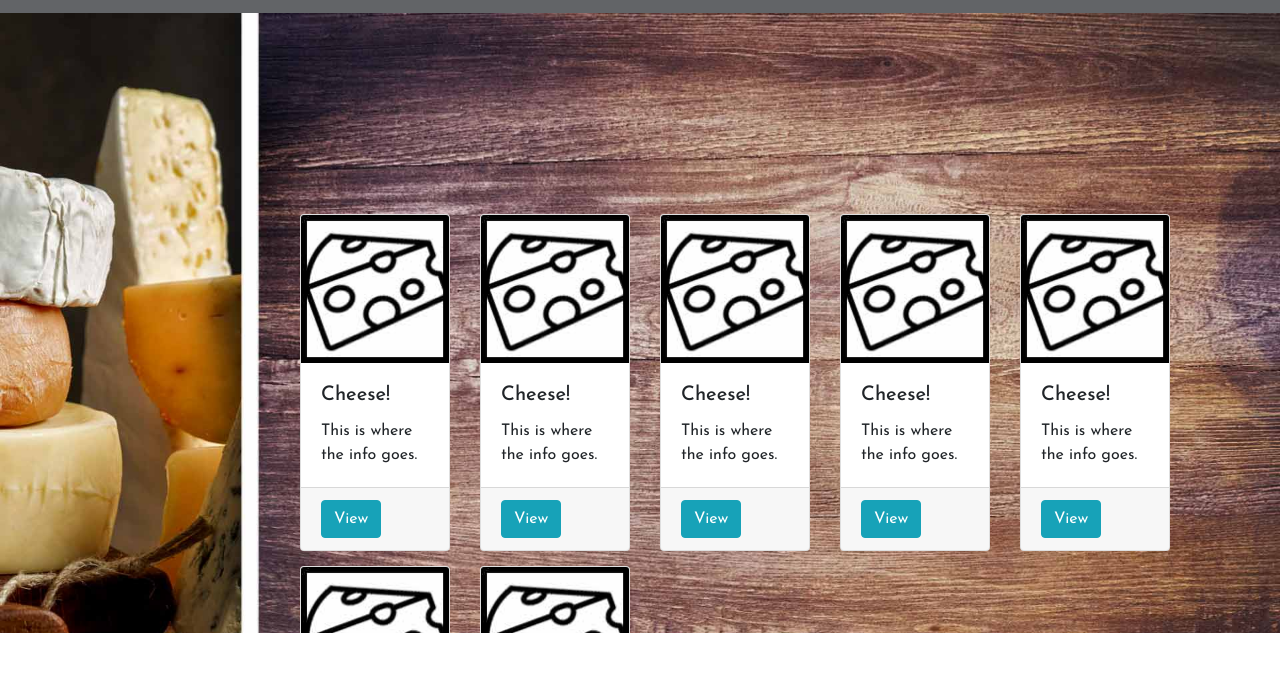
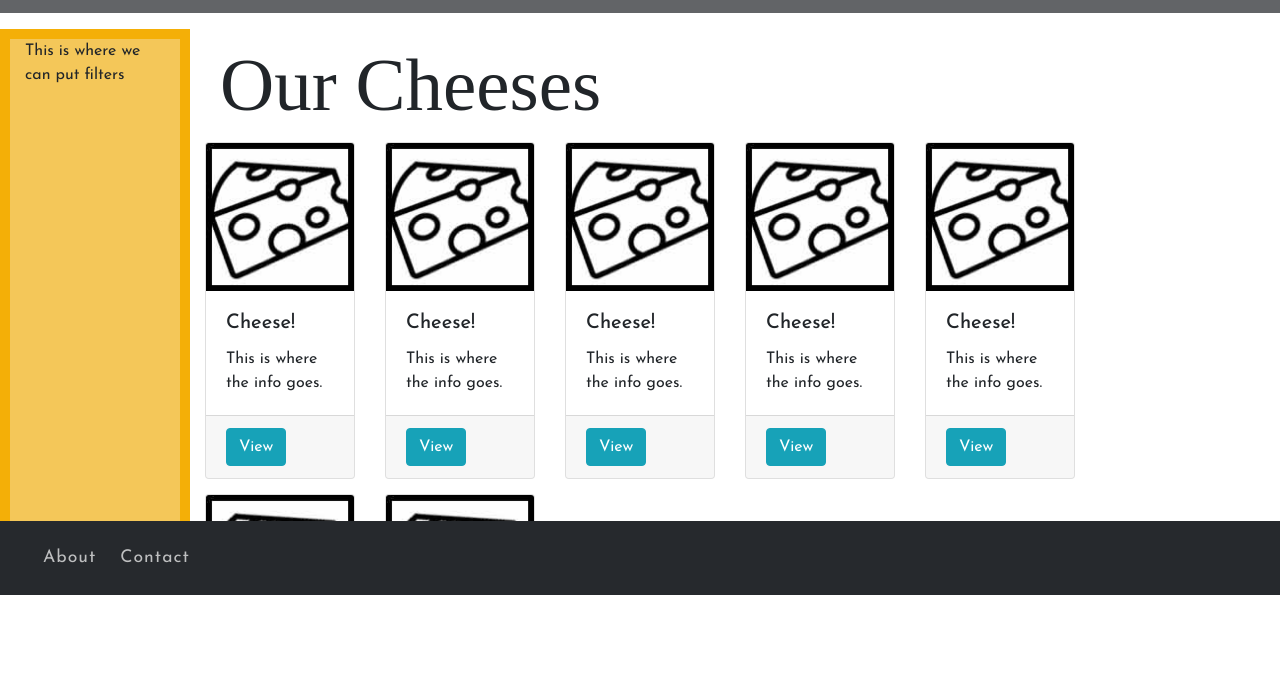
Before and after one commit to Thee-Four-Musketeers/grace, a React app: page /cheeses in a window 1280 px wide. Shown: the part 99-795 px from the top of the page. Built offline with nearby package versions, Linux system fonts and the light colour scheme; a web font is replaced by a local one.

Commit message:
changes to Cheeses and home pages.

```diff
--- a/src/components/App.css
+++ b/src/components/App.css
@@ -1,3 +1,3 @@
-main {
+/* main {
     min-height: 800px;
-}
+} */
--- a/src/pages/Cheeses.css
+++ b/src/pages/Cheeses.css
@@ -4,19 +4,21 @@
 @import url('https://fonts.googleapis.com/css2?family=Oleo+Script+Swash+Caps:wght@700&display=swap');
 /* font-family: 'Oleo Script Swash Caps', cursive; */
 
-#cheeseBackground {
-    background-image: url('/images/CheeseBackground.jpg');
-    background-repeat: no-repeat;
-    background-size: cover;
-    height: 100vh;
-    margin-top:112px;
+.cheeseWrapper {
+    padding-top: 10%;
+    overflow-y: scroll;
+    max-height: 620px;
 }
 
-#cheeseBackground {
-    padding-top: 201px;
-    padding-left: 285px;
-    overflow-y: scroll;
-    max-height: 620px;
+.cheeseHeader {
+    font-family: 'Oleo Script Swash Caps', cursive;
+    font-size: 75px;
+    padding-left: 30px;
+}
+
+.cheeseSider {
+    border: 10px #f4af07 solid;
+background-color: #f4c759;
 }
 
 .card {
@@ -29,3 +31,10 @@
     margin-bottom: 15px;
     margin-left: 15px;
 }
+
+.productsContainer {
+        width: 100%;
+        padding-right: 15px;
+        margin-right: auto;
+        margin-left: 0;
+}
--- a/src/pages/Cheeses.js
+++ b/src/pages/Cheeses.js
@@ -8,8 +8,13 @@ import { Card, CardDeck, Button } from 'react-bootstrap';
 const Cheeses = () => {
     return (
         <>
-            <div id="cheeseBackground" className="CheeseWrapper">
+            <div className="cheeseWrapper">
                 <Container className="productsContainer">
+
+                    <Row>
+                        <Col xs lg="2" className="cheeseSider">This is where we can put filters</Col>
+                        <Col>
+                            <Row className="cheeseHeader">Our Cheeses</Row>
                             <CardDeck>
                                 <Card>
                                     <Card.Img variant="top" src="images/placeholder.jpg" />
@@ -91,8 +96,10 @@ const Cheeses = () => {
                                     </Card.Footer>
                                 </Card>
                             </CardDeck>
+                        </Col>
+                    </Row>
+                </Container>
 
-                </Container>
             </div>
         </>
     )
--- a/src/pages/Home.css
+++ b/src/pages/Home.css
@@ -18,7 +18,8 @@
     max-width: 800px;
     padding: 2rem 4rem;
     text-align: center;
-    width:   100%;
+    width: 100%;
+    margin-top:11%
 }
 
 .btn-lg {
@@ -43,6 +44,10 @@
     font-family: 'Oleo Script Swash Caps', cursive;
 }
 
+.mt-4, .my-4 {
+    margin-top: 11%;
+}
+
 @media (max-width: 1200px) {
     #hero {
         height: auto;
--- a/src/pages/Home.js
+++ b/src/pages/Home.js
@@ -11,7 +11,7 @@ const Home = () => {
                 <Container>
                     <Row className="vh-100">
                         <Col className="d-flex justify-content-center my-auto">
-                            <div className="hero-content my-4 mx-auto text-white text-center">
+                            <div className="hero-content mx-auto text-white text-center">
                                 <h5 className="text-uppercase text-white font-weight-light py-2 letter-spacing-5 font-weight-bold">Welcome, Cheese Lover!</h5>
                                 <h1 className="pb-4 h1">Get Cheezy!</h1>
                                 <p className="lead pb-3">Whether you're searching for the perfect pair a variety of cheeses with fruits, nuts, crackers, and spreads for the ultimate appetizer platter, or an artisan cheese from a breakout American cheesemaker, a handmade raw milk cheese you've been daydreaming of since your Italian vacation, or a classic fresh cheese imported from France, you’ll find it here.</p>
```
Lines whose indentation alone changed are shown as unchanged.
